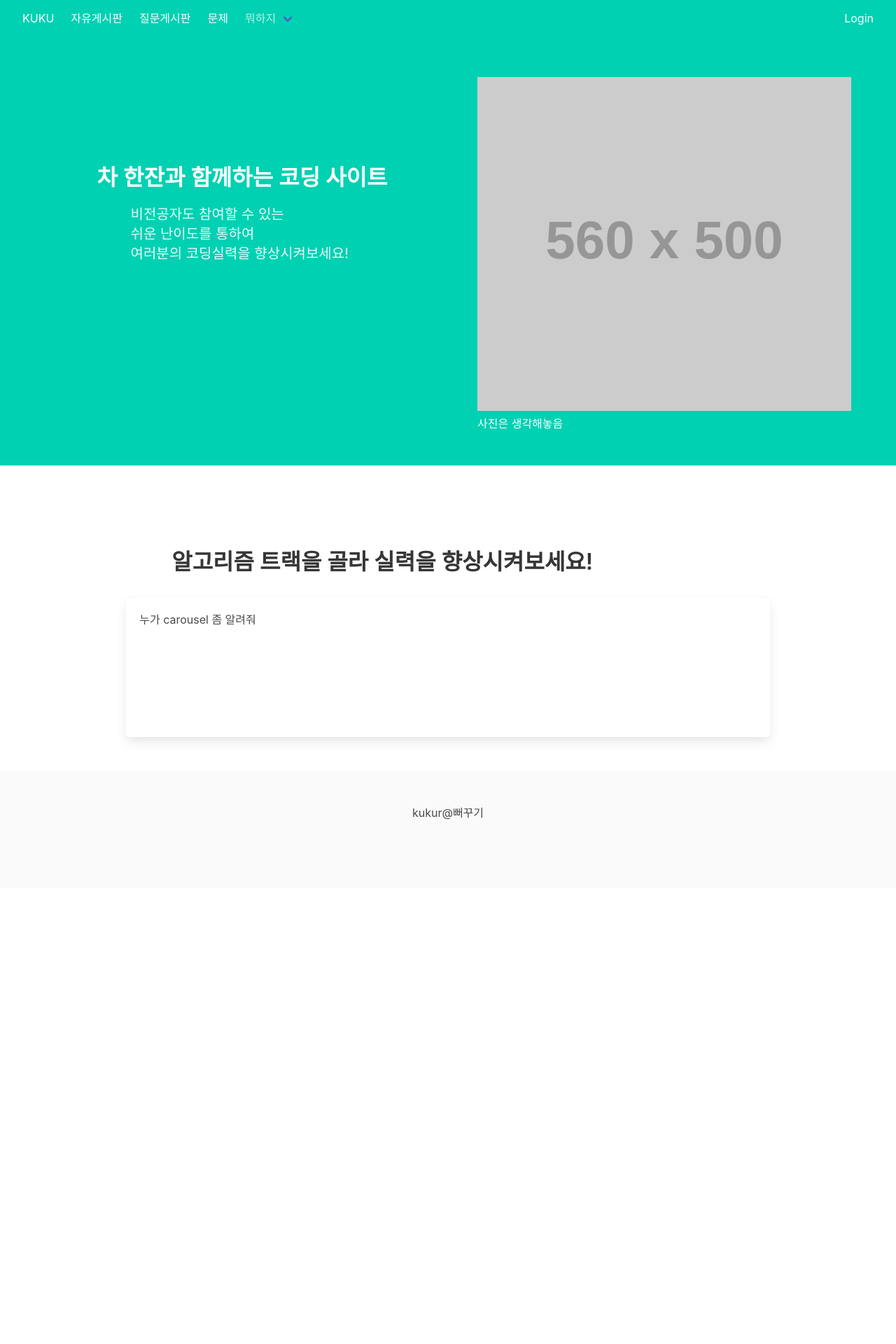
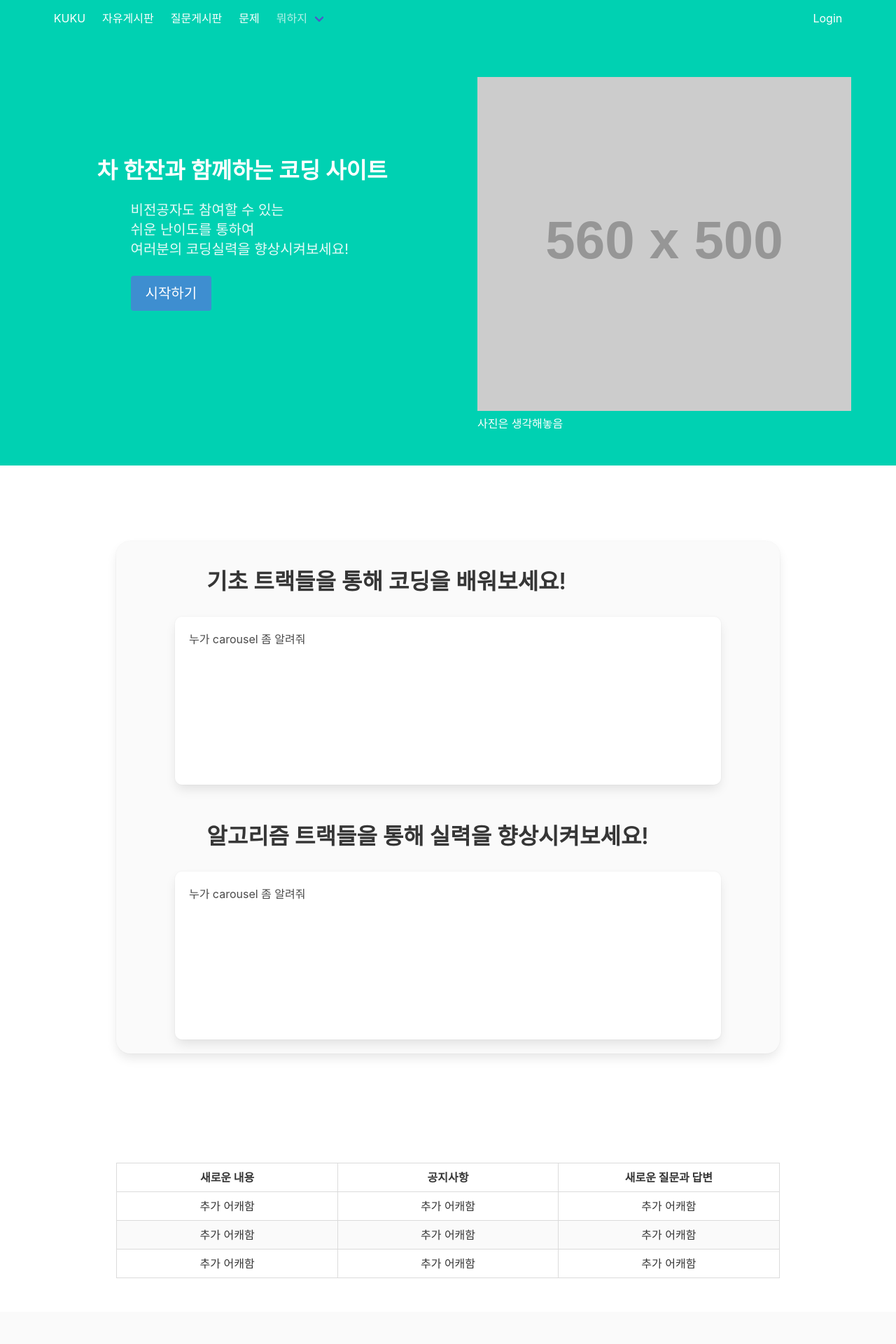
Before and after one commit to lumen4723/kuku, a SvelteKit app in the folder front/: page / in a window 1280 px wide. Shown: the top 1920 px of the page at 70% size. Before the commit the page ends 1269 px from the top, so only its background shows below. Built offline with nearby package versions, Linux system fonts and the light colour scheme.

Commit message:
Landing_page_V1.1 + header_fixed + signin-out_modified

```diff
--- a/front/src/lib/header/Header.svelte
+++ b/front/src/lib/header/Header.svelte
@@ -7,7 +7,9 @@
 	<section class="hero is-primary">
 		<div class="hero-head">
 			<nav class="navbar">
-				<div class="container is-fluid">
+				<div class="container is-fluid"
+				style="padding: 0px 6%;
+				position: fixed;">
 					<div class="navbar-brand">
 						<a class="navbar-item" sveltekit:prefetch href="/">KUKU</a>
 
--- a/front/src/routes/+page.svelte
+++ b/front/src/routes/+page.svelte
@@ -6,21 +6,28 @@
                 style="align-items: center;
                 justify-content: center;
                 display: flex;
-                padding-bottom: 10%;">
+                padding-bottom: 5%;">
                     <div>
                         <h1 class="title" style="word-break: keep-all;">
                             차 한잔과 함께하는 코딩 사이트
                         </h1>
+                        <div style="padding-left: 48px;">
                             <h2 class="subtitle"
-                        style="padding-left: 48px;
-                        padding-top: 16px;
-                        line-height:1.4;">
+                            style="line-height:1.4;">
                                 비전공자도 참여할 수 있는
                                 <br>
                                 쉬운 난이도를 통하여
                                 <br>
                                 여러분의 코딩실력을 향상시켜보세요!
                             </h2>
+                            <a class="button
+                            is-info is-dark
+                            is-medium is-halfwidth"
+                            sveltekit:prefetch href="/account"
+                            >
+                                시작하기
+                            </a>
+                        </div>
                     </div>
                 </div>
                 <div class="column">
@@ -34,22 +41,111 @@
     </div>
 </section>
 <section class="hero-body">
-    <div class="container">
-        <div class="columns" style="margin: 60px 0px 20px 0px;">
-            <div class="column">
+    <div class="box"
+    style="margin: 60px auto;
+    border-radius: 20px;
+    width: 80%;
+    background-color: #fafafa;"
+    >
+        <div class="container block">
+            <div class="columns"
+            style="margin-bottom: 20px;"
+            >
+                <div class="column"
+                style="margin-top: 20px;"
+                >
                     <h1 class="title"
                     style="word-break: keep-all;
-                padding-left: 15%;">
-                    알고리즘 트랙을 골라 실력을 향상시켜보세요!
+                    padding-left: 12%;"
+                    >
+                        기초 트랙들을 통해 코딩을 배워보세요!
                     </h1>
                 </div>
             </div>
             <div class="columns">
                 <div class="column">
-                <div class="box" style="width: 80%; margin: 0 auto; height: 200px">
+                    <div class="box"
+                    style="width: 86%;
+                    margin: 0 auto;
+                    border-radius: 10px;
+                    height: 240px"
+                    >
                         누가 carousel 좀 알려줘
                     </div>
                 </div>
             </div>
         </div>
+        <div class="container block">
+            <div class="columns"
+            style="margin-bottom: 20px;"
+            >
+                <div class="column"
+                style="margin-top: 20px;"
+                >
+                    <h1 class="title"
+                    style="word-break: keep-all;
+                    padding-left: 12%;"
+                    >
+                        알고리즘 트랙들을 통해 실력을 향상시켜보세요!
+                    </h1>
+                </div>
+            </div>
+            <div class="columns">
+                <div class="column">
+                    <div class="box"
+                    style="width: 86%;
+                    margin: 0 auto;
+                    border-radius: 10px;
+                    height: 240px"
+                    >
+                        누가 carousel 좀 알려줘
+                    </div>
+                </div>
+            </div>
+        </div>
+    </div>
 </section>
+
+<section class="hero-body">
+    <div class="table-container"
+    style="
+    margin: 0px auto;
+    width: 80%;
+    ">
+        <table class="table
+        is-bordered
+        is-striped
+        is-hoverable
+        is-fullwidth"
+        style="
+        text-align: center;
+        table-layout: fixed;
+        "
+        >
+            <thead>
+                <tr>
+                    <th style="text-align: center;">새로운 내용</th>
+                    <th style="text-align: center;">공지사항</th>
+                    <th style="text-align: center;">새로운 질문과 답변</th>
+                </tr>
+            </thead>
+            <tbody>
+                <tr>
+                    <td>추가 어캐함</td>
+                    <td>추가 어캐함</td>
+                    <td>추가 어캐함</td>
+                </tr>
+                <tr>
+                    <td>추가 어캐함</td>
+                    <td>추가 어캐함</td>
+                    <td>추가 어캐함</td>
+                </tr>
+                <tr>
+                    <td>추가 어캐함</td>
+                    <td>추가 어캐함</td>
+                    <td>추가 어캐함</td>
+                </tr>
+            </tbody>
+        </table>
+    </div>
+</section>
--- a/front/src/routes/account/+page.svelte
+++ b/front/src/routes/account/+page.svelte
@@ -36,7 +36,7 @@
 		</div>
 	</div>
 </main> -->
-<section class="hero is-primary is-fullheight">
+<section class="hero is-primary is-halfheight">
     <div class="hero-body">
 		<main class="container mt-4">
 			<div class="columns">
```
Lines whose indentation alone changed are shown as unchanged.
